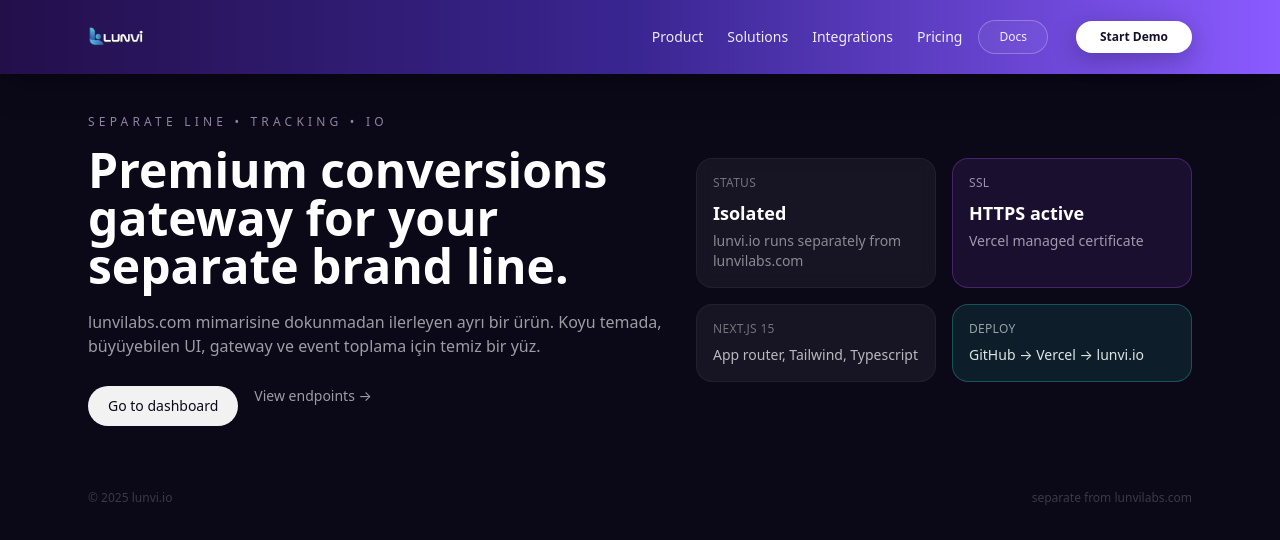
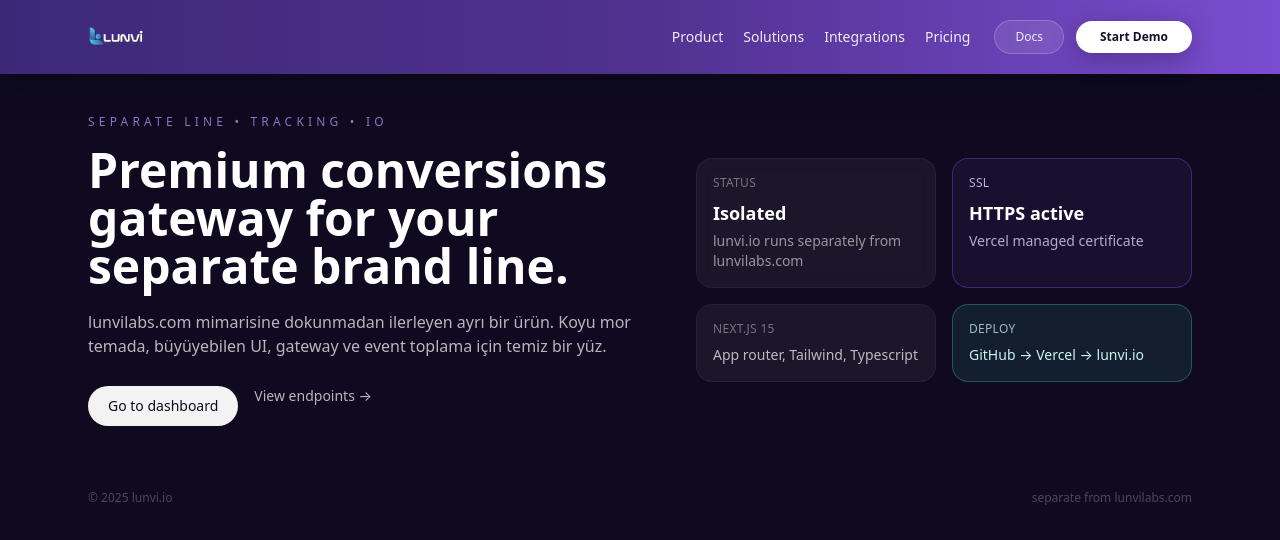
Before and after one commit to tugbaarslanw/lunvi-io, a Next.js app: page / in a window 1280 px wide. Shown: the top 540 px of the page. Built offline with nearby package versions, Linux system fonts and the light colour scheme.

Commit message:
Update page.tsx

```diff
--- a/app/page.tsx
+++ b/app/page.tsx
@@ -2,11 +2,11 @@
 
 export default function Home() {
   return (
-    <main className="min-h-screen bg-[#0b0818] text-white">
+    <main className="min-h-screen bg-[#0f0a1f] text-white">
       {/* HEADER */}
-      <header className="sticky top-0 z-30 bg-gradient-to-r from-[#230f4a] via-[#3a2692] to-[#8a5bff] shadow-[0_10px_35px_rgba(0,0,0,0.25)]">
+      <header className="sticky top-0 z-30 bg-gradient-to-r from-[#3d2878] via-[#50318f] to-[#7a4dd0] shadow-[0_10px_35px_rgba(0,0,0,0.25)]">
         <div className="mx-auto flex h-[74px] max-w-6xl items-center justify-between px-6">
-          {/* SOL: logo */}
+          {/* sol logo */}
           <div className="flex items-center">
             <Image
               src="/logo.png"
@@ -18,10 +18,10 @@
             />
           </div>
 
-          {/* SAĞ: nav + butonlar birlikte */}
-          <div className="flex items-center gap-4">
+          {/* sağ grup */}
+          <div className="flex items-center gap-6">
             {/* nav */}
-            <nav className="hidden items-center gap-6 text-sm text-white/90 md:flex">
+            <nav className="hidden items-center gap-5 text-sm text-white/90 md:flex">
               <a href="#" className="hover:text-white transition-colors">
                 Product
               </a>
@@ -37,8 +37,8 @@
             </nav>
 
             {/* butonlar */}
-            <div className="flex items-center gap-7">
-              <button className="hidden rounded-full border border-white/25 bg-white/5 px-5 py-2 text-xs font-medium text-white/90 backdrop-blur-sm hover:bg-white/10 md:inline-flex">
+            <div className="flex items-center gap-3">
+              <button className="hidden rounded-full border border-white/20 bg-white/10 px-5 py-2 text-xs font-medium text-white/90 backdrop-blur-sm hover:bg-white/15 md:inline-flex">
                 Docs
               </button>
               <button className="rounded-full bg-white px-6 py-2 text-xs font-semibold text-[#150f2d] shadow-[0_6px_24px_rgba(0,0,0,0.25)] hover:bg-white/90">
@@ -49,33 +49,33 @@
         </div>
       </header>
 
-      {/* arkadaki glow */}
+      {/* SAYFA ARKA PLAN GLOW – header rengine yakın */}
       <div className="pointer-events-none fixed inset-0 -z-10 overflow-hidden">
-        <div className="absolute -top-24 -right-24 h-72 w-72 rounded-full bg-purple-500/25 blur-3xl" />
-        <div className="absolute top-1/3 -left-10 h-72 w-72 rounded-full bg-teal-400/15 blur-3xl" />
+        <div className="absolute -top-24 -right-24 h-72 w-72 rounded-full bg-[#7a4dd0]/25 blur-3xl" />
+        <div className="absolute top-1/3 -left-10 h-72 w-72 rounded-full bg-[#50318f]/20 blur-3xl" />
       </div>
 
       {/* HERO */}
       <section className="mx-auto flex w-full max-w-6xl flex-col gap-10 px-6 pb-16 pt-10 md:flex-row md:items-center md:justify-between md:gap-8">
         <div className="max-w-xl">
-          <p className="text-xs uppercase tracking-[0.35em] text-purple-200/60">
+          <p className="text-xs uppercase tracking-[0.35em] text-[#b7a5ff]/70">
             separate line • tracking • io
           </p>
           <h1 className="mt-4 text-4xl font-semibold leading-tight md:text-5xl">
             Premium conversions gateway for your separate brand line.
           </h1>
-          <p className="mt-5 text-base text-white/60">
-            lunvilabs.com mimarisine dokunmadan ilerleyen ayrı bir ürün. Koyu temada,
+          <p className="mt-5 text-base text-white/70">
+            lunvilabs.com mimarisine dokunmadan ilerleyen ayrı bir ürün. Koyu mor temada,
             büyüyebilen UI, gateway ve event toplama için temiz bir yüz.
           </p>
           <div className="mt-7 flex gap-4">
             <a
               href="#"
-              className="rounded-xl bg-white/95 px-5 py-2.5 text-sm font-medium text-[#0b0818] hover:bg-white"
+              className="rounded-xl bg-white/95 px-5 py-2.5 text-sm font-medium text-[#0f0a1f] hover:bg-white"
             >
               Go to dashboard
             </a>
-            <a href="#" className="text-sm text-white/60 hover:text-white/90">
+            <a href="#" className="text-sm text-white/70 hover:text-white/100">
               View endpoints →
             </a>
           </div>
@@ -85,14 +85,16 @@
           <div className="rounded-2xl border border-white/5 bg-white/5 p-4 backdrop-blur">
             <p className="text-xs uppercase tracking-wide text-white/40">Status</p>
             <p className="mt-2 text-lg font-semibold">Isolated</p>
-            <p className="mt-1 text-sm text-white/50">
+            <p className="mt-1 text-sm text-white/55">
               lunvi.io runs separately from lunvilabs.com
             </p>
           </div>
-          <div className="rounded-2xl border border-purple-500/30 bg-purple-500/10 p-4">
-            <p className="text-xs uppercase tracking-wide text-purple-100/60">SSL</p>
-            <p className="mt-2 text-lg font-semibold">HTTPS active</p>
-            <p className="mt-1 text-sm text-purple-50/60">Vercel managed certificate</p>
+          <div className="rounded-2xl border border-[#7a4dd0]/40 bg-[#7a4dd0]/10 p-4">
+            <p className="text-xs uppercase tracking-wide text-[#e9ddff]/80">SSL</p>
+            <p className="mt-2 text-lg font-semibold text-white">HTTPS active</p>
+            <p className="mt-1 text-sm text-[#e9ddff]/75">
+              Vercel managed certificate
+            </p>
           </div>
           <div className="rounded-2xl border border-white/5 bg-white/5 p-4">
             <p className="text-xs uppercase tracking-wide text-white/40">Next.js 15</p>
@@ -100,16 +102,16 @@
               App router, Tailwind, Typescript
             </p>
           </div>
-          <div className="rounded-2xl border border-teal-400/30 bg-teal-400/10 p-4">
-            <p className="text-xs uppercase tracking-wide text-teal-50/60">Deploy</p>
-            <p className="mt-2 text-sm text-teal-50/90">
+          <div className="rounded-2xl border border-[#3fd6c3]/30 bg-[#3fd6c3]/10 p-4">
+            <p className="text-xs uppercase tracking-wide text-[#d8fffa]/70">Deploy</p>
+            <p className="mt-2 text-sm text-[#d8fffa]/95">
               GitHub → Vercel → lunvi.io
             </p>
           </div>
         </div>
       </section>
 
-      <footer className="mx-auto flex w-full max-w-6xl items-center justify-between px-6 pb-8 text-xs text-white/20">
+      <footer className="mx-auto flex w-full max-w-6xl items-center justify-between px-6 pb-8 text-xs text-white/25">
         <span>© {new Date().getFullYear()} lunvi.io</span>
         <span>separate from lunvilabs.com</span>
       </footer>
```
